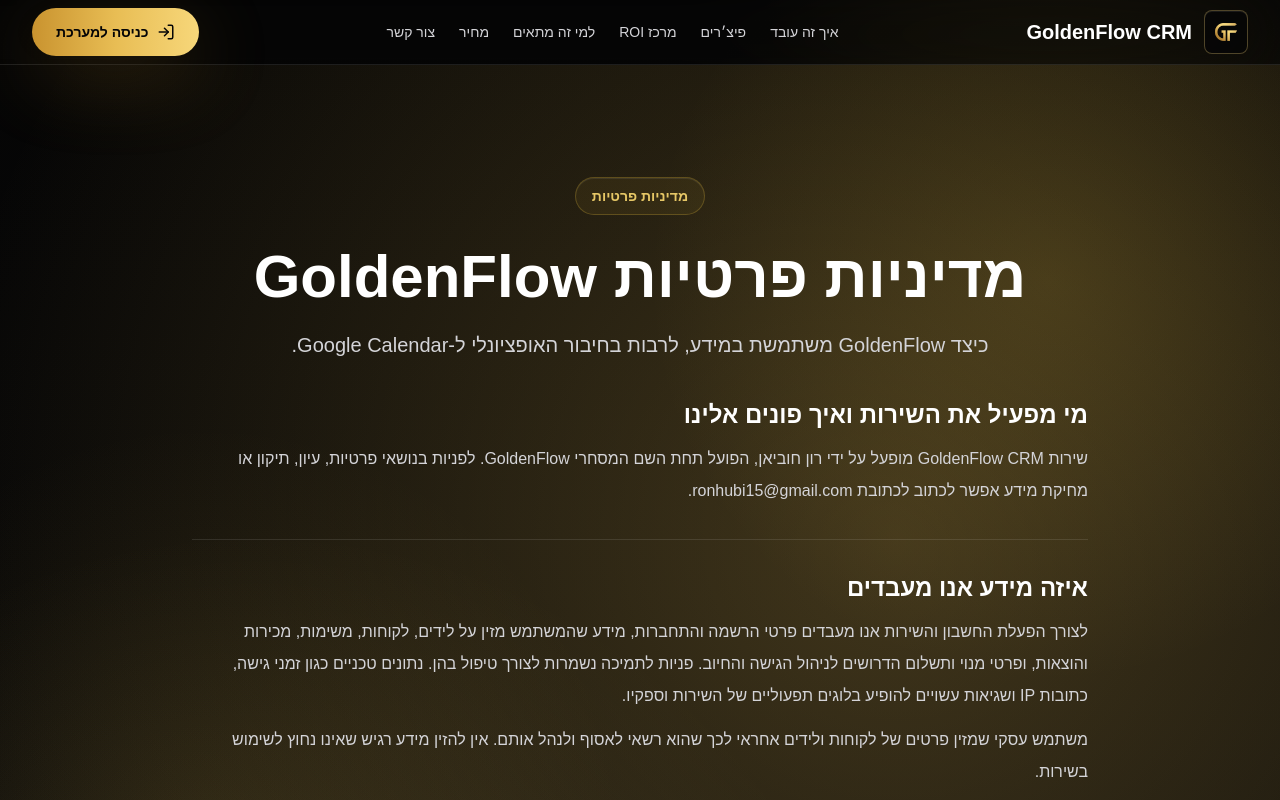
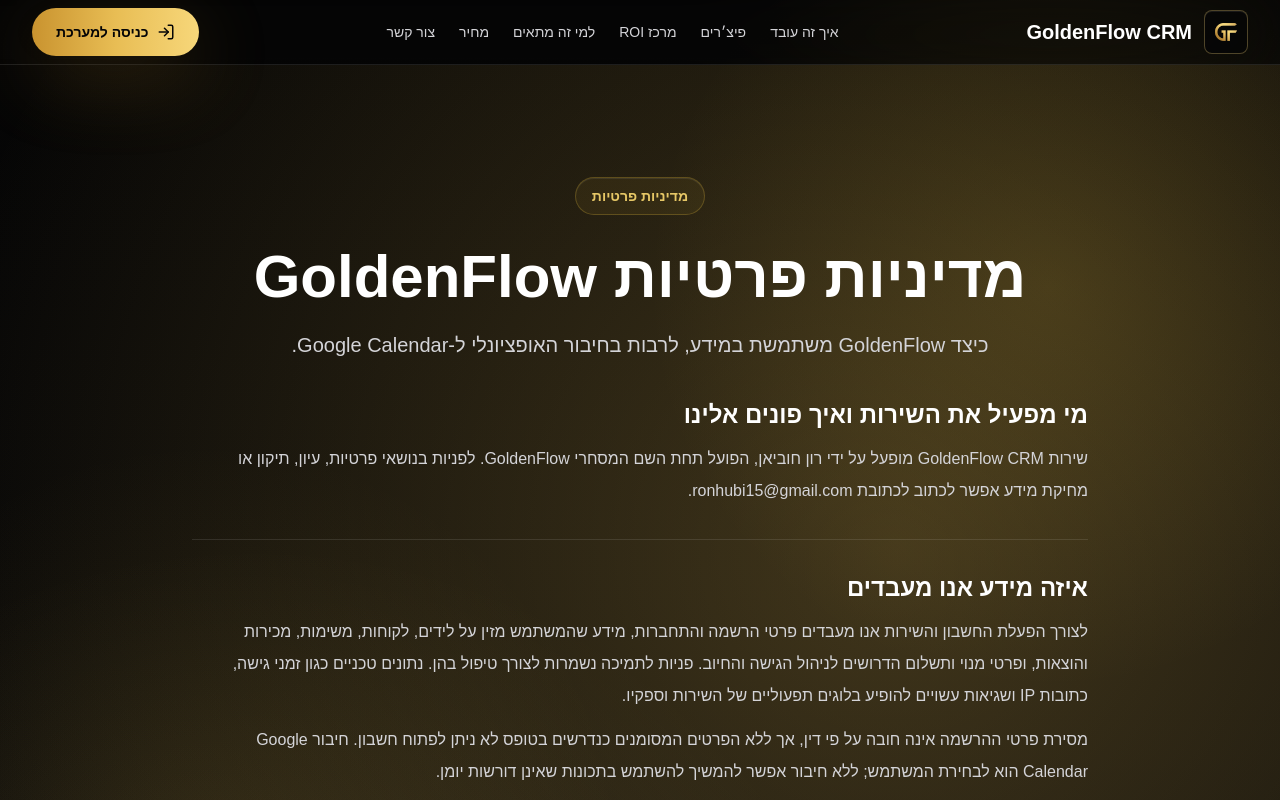
Before and after one commit to hubianron-cpu/goldenflowcrmweb, a Next.js app: page /privacy in a window 1280 px wide. Shown: the top 800 px of the page. Built offline with nearby package versions, Linux system fonts and the light colour scheme.

Commit message:
docs: clarify optional registration and Calendar data

```diff
--- a/app/privacy/page.tsx
+++ b/app/privacy/page.tsx
@@ -11,6 +11,7 @@
     title: "איזה מידע אנו מעבדים",
     paragraphs: [
       "לצורך הפעלת החשבון והשירות אנו מעבדים פרטי הרשמה והתחברות, מידע שהמשתמש מזין על לידים, לקוחות, משימות, מכירות והוצאות, ופרטי מנוי ותשלום הדרושים לניהול הגישה והחיוב. פניות לתמיכה נשמרות לצורך טיפול בהן. נתונים טכניים כגון זמני גישה, כתובות IP ושגיאות עשויים להופיע בלוגים תפעוליים של השירות וספקיו.",
+      "מסירת פרטי ההרשמה אינה חובה על פי דין, אך ללא הפרטים המסומנים כנדרשים בטופס לא ניתן לפתוח חשבון. חיבור Google Calendar הוא לבחירת המשתמש; ללא חיבור אפשר להמשיך להשתמש בתכונות שאינן דורשות יומן.",
       "משתמש עסקי שמזין פרטים של לקוחות ולידים אחראי לכך שהוא רשאי לאסוף ולנהל אותם. אין להזין מידע רגיש שאינו נחוץ לשימוש בשירות.",
     ],
   },
```
